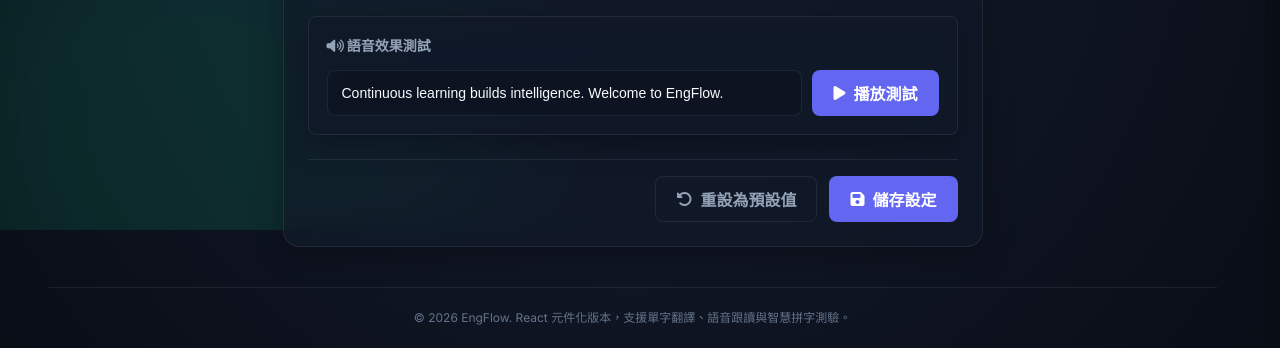
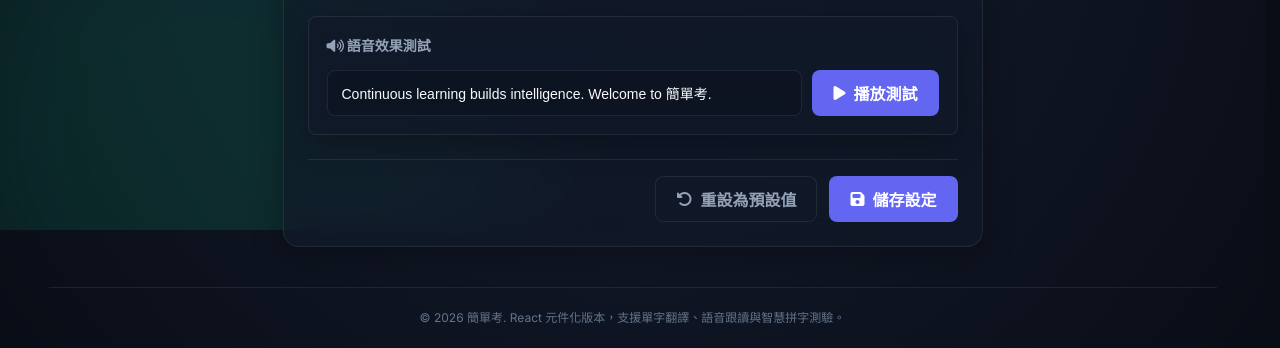
Before and after one commit to MarcoChiu/memorizewords, a React (Vite) app: page / in a window 1280 px wide. Both pictures are taken after a click on the button "語音設定". Shown: the part 570-918 px from the top of the page. Built offline with nearby package versions, Linux system fonts and the light colour scheme; no server answers.

Commit message:
deploy: 202607131053

```diff
--- a/src/App.jsx
+++ b/src/App.jsx
@@ -64,7 +64,7 @@ export default function App() {
   const [isFirebaseReady, setIsFirebaseReady] = useState(isConfigured);
 
   const loadLocalSettingsAndFiles = () => {
-    const localSettings = localStorage.getItem("engflow_settings_v2");
+    const localSettings = localStorage.getItem("簡單考_settings_v2");
     let loadedSettings = {
       voiceURI: '',
       rate: DEFAULTS.rate,
@@ -116,7 +116,7 @@ export default function App() {
         const activeTheme = activeSettings.theme || DEFAULTS.theme;
         setTheme(activeTheme);
         document.body.className = activeTheme === 'light' ? 'light-mode' : 'dark-mode';
-        localStorage.setItem("engflow_settings_v2", JSON.stringify(activeSettings));
+        localStorage.setItem("簡單考_settings_v2", JSON.stringify(activeSettings));
       } else {
         // First login, push current local settings to firestore
         await setDoc(settingsRef, {
@@ -209,7 +209,7 @@ export default function App() {
 
     const newSettings = { ...settings, theme: nextTheme };
     setSettings(newSettings);
-    localStorage.setItem("engflow_settings_v2", JSON.stringify(newSettings));
+    localStorage.setItem("簡單考_settings_v2", JSON.stringify(newSettings));
     showToast("主題已切換");
 
     if (user && db) {
@@ -586,7 +586,7 @@ export default function App() {
   const handleSaveSettings = async (newSettings) => {
     const updated = { ...settings, ...newSettings };
     setSettings(updated);
-    localStorage.setItem("engflow_settings_v2", JSON.stringify(updated));
+    localStorage.setItem("簡單考_settings_v2", JSON.stringify(updated));
     showToast("設定已儲存");
 
     if (user && db) {
@@ -611,7 +611,7 @@ export default function App() {
       speechMode: DEFAULTS.speechMode
     };
     setSettings(reset);
-    localStorage.setItem("engflow_settings_v2", JSON.stringify(reset));
+    localStorage.setItem("簡單考_settings_v2", JSON.stringify(reset));
     showToast("已重設為預設值");
 
     if (user && db) {
@@ -691,7 +691,7 @@ export default function App() {
       </main>
 
       <footer className="app-footer">
-        <p>&copy; 2026 EngFlow. React 元件化版本，支援單字翻譯、語音跟讀與智慧拼字測驗。</p>
+        <p>&copy; 2026 簡單考. React 元件化版本，支援單字翻譯、語音跟讀與智慧拼字測驗。</p>
       </footer>
 
       {/* Notification Toast */}
--- a/src/components/SettingsTab.jsx
+++ b/src/components/SettingsTab.jsx
@@ -11,7 +11,7 @@ export default function SettingsTab({
   const [rate, setRate] = useState(settings.rate || 0.75);
   const [pitch, setPitch] = useState(settings.pitch || 1.0);
   const [speechMode, setSpeechMode] = useState(settings.speechMode || 'twice');
-  const [testText, setTestText] = useState('Continuous learning builds intelligence. Welcome to EngFlow.');
+  const [testText, setTestText] = useState('Continuous learning builds intelligence. Welcome to 簡單考.');
 
   // Sync state with settings changes (e.g. on reset or load)
   useEffect(() => {
```
